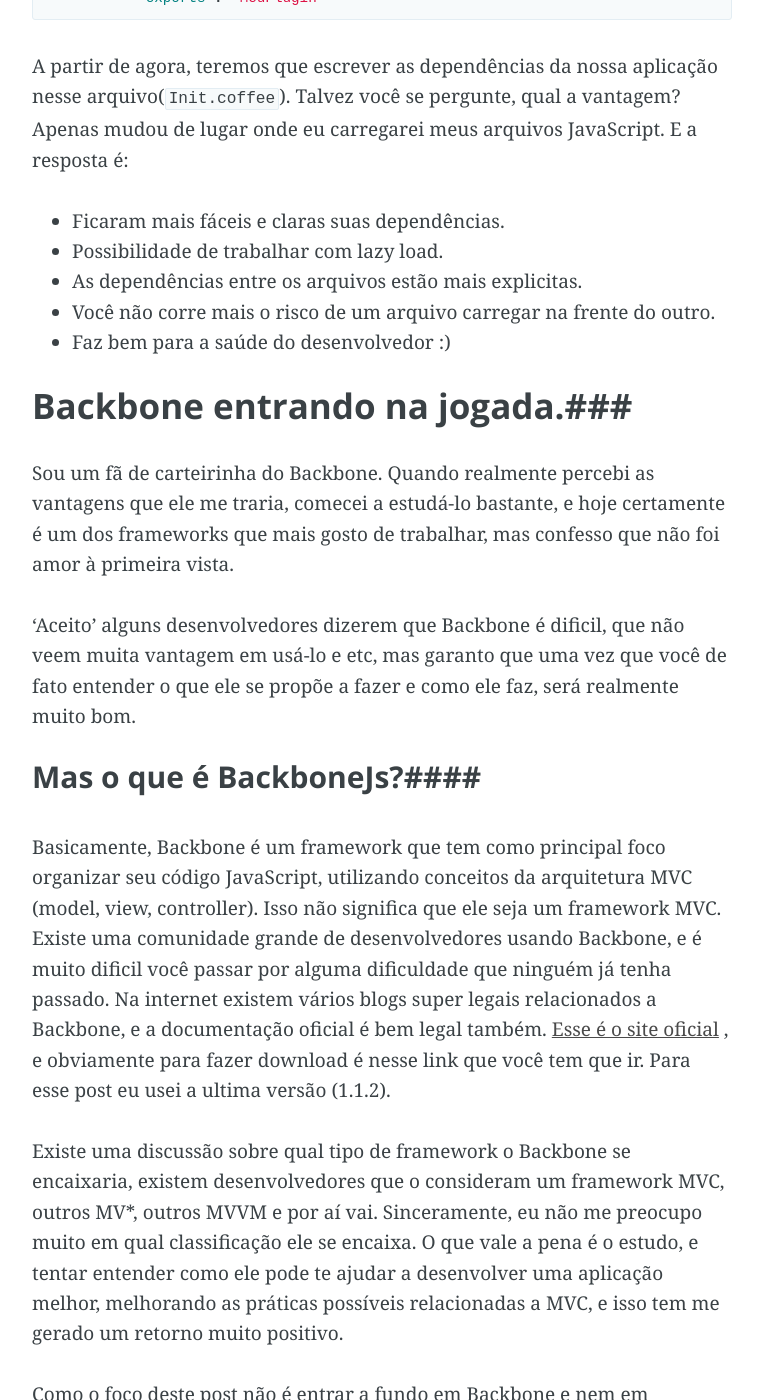
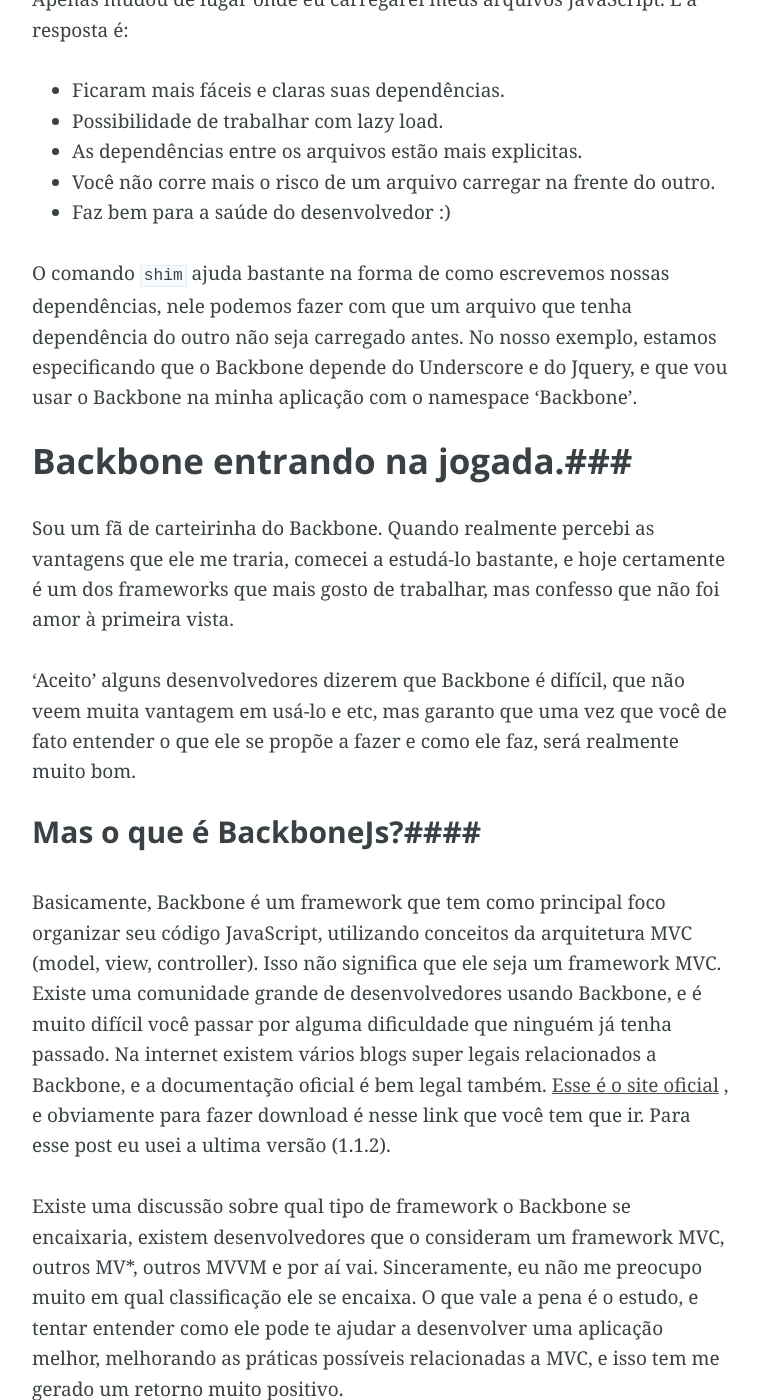
Before and after one commit to renancarvalho/blog, a Jekyll site: the page built from _posts/2014-06-03-comecando-require-backbone.markdown, in a window 1280 px wide and 1400 px high, scrolled down 3479 px. Shown: the whole window, without its empty margins (258-1021 px from the left). Built offline with Jekyll 4.4.1, drawn with Linux system fonts in a browser that asks for light colours; Markdown is read by kramdown in place of the engine named in the settings; comment, search, counter and statistics services are not loaded; some of the changed text lies outside the part shown.

Commit message:
Atualizando blog
atualização de posts.

```diff
--- a/_layouts/default.html
+++ b/_layouts/default.html
@@ -54,7 +54,7 @@
     </script>
 </body>
 
- <script type="text/javascript">
+    <script type="text/javascript">
     /* * * CONFIGURATION VARIABLES: EDIT BEFORE PASTING INTO YOUR WEBPAGE * * */
     var disqus_shortname = 'rcarvalhojscom'; // required: replace example with your forum shortname
 
--- a/_posts/2014-06-03-comecando-require-backbone.markdown
+++ b/_posts/2014-06-03-comecando-require-backbone.markdown
@@ -29,34 +28,25 @@
 ...............backbone.min.js
 ...............underscore.min.js
 ...............jquery.min.js
-...............yourplugin.min.js
-...............require.min.js
+...............seuPlugin.min.js
 .....views/
 .....models/
 {% endhighlight %}
 
 
 
-
 {% highlight html %}
-
-
-<!--Carregando seus varios arquivos javascript...-->
 <script src="scripts/lib/undesrscore.min.js"></script>
 <script src="scripts/lib/backbone.min.js"></script>
 <script src="scripts/lib/jquery.min.js"></script>
-<script src="scripts/lib/yourplugin.min.js"></script>
-<!--Carrega o que mais precisar...-->
-
+<script src="scripts/lib/seuPlugin.min.js"></script>
 {%endhighlight%}
-
-
 
 
 Legal, mas qual o problema?
 
-- Dificil saber exatamente as dependências entre os arquivos.
-- O browse carrega os arquivos de forma assyncrona. O que aconteceria se o Backbone, que tem uma forte dependência do Underscore, fosse carregado primeiro? Crash :(
+- Difícil saber exatamente as dependências entre os arquivos.
+- O browser carrega os arquivos de forma assíncrona. O que aconteceria se o Backbone, que tem uma forte dependência do Underscore, fosse carregado primeiro? Crash :(
 - Difícil manutenção e gerenciamento das dependências, conforme sua aplicação for crescendo.
 - Carregar tudo de uma vez, às vezes sem necessidade (lazy load fica impossível).
 - Não faz bem para a saúde do desenvolvedor.. hehehehe
@@ -70,31 +60,21 @@
 >"RequireJS is a JavaScript file and module loader. It is optimized for in-browser use, but it can be used in other JavaScript environments, like Rhino and Node. Using a modular script loader like RequireJS will improve the speed and quality of your code."
 
 
+
+Uma das ideias do Require é justamente gerenciar de forma mais simples as dependências que sua aplicação possui. No nosso caso, Jquery, Backbone, Underscore e seu plugin mágico.
+
 Para fazer o download do RequireJs [clique aqui][requireUrl]. Neste post foi utilizada a versão 2.1.13.
-
-
-Uma das ideias do Require é justamente gerenciar as dependências que sua aplicação possui. No nosso caso, Jquery, Backbone, Underscore e seu plugin mágico.
 
 
 ####Refatorando nosso arquivo html.####
 
 
 {% highlight html %}
-
-<!--Init.js é o arquivo em que iremos configurar nossas dependencias.-->
 <script data-main="init.js" src="scripts/lib/require.min.js"></script>
-
-
 {%endhighlight%}
 
 
-
 Agora não temos mais a necessidade de especificar todos os nossos arquivos JavaScript no arquivo html. Dessa forma, a responsabilidade passa a ser do RequireJs. Dentro do arquivo init.coffee é onde iremos configurar nossas dependências.
-
-
-
-
-
 
 {% highlight coffee%}
 root/
@@ -147,6 +126,9 @@
 - Faz bem para a saúde do desenvolvedor :)
 
 
+O comando `shim` ajuda bastante na forma de como escrevemos nossas dependências,
+nele podemos fazer com que um arquivo que tenha dependência do outro não seja carregado antes. No nosso exemplo, estamos especificando que o Backbone depende do Underscore e do Jquery, e que vou usar o Backbone na minha aplicação com o namespace 'Backbone'.
+
 
 ###Backbone entrando na jogada.###
 
@@ -154,14 +136,14 @@
 
 Sou um fã de carteirinha do Backbone. Quando realmente percebi as vantagens que ele me traria, comecei a estudá-lo bastante, e hoje certamente é um dos frameworks que mais gosto de trabalhar, mas confesso que não foi amor à primeira vista.
 
-'Aceito' alguns desenvolvedores dizerem que Backbone é dificil, que não veem muita vantagem em usá-lo e etc, mas garanto que uma vez que você de fato entender o que ele se propõe a fazer e como ele faz, será realmente muito bom.
+'Aceito' alguns desenvolvedores dizerem que Backbone é difícil, que não veem muita vantagem em usá-lo e etc, mas garanto que uma vez que você de fato entender o que ele se propõe a fazer e como ele faz, será realmente muito bom.
 
 
 ####Mas o que é BackboneJs?####
 
 
 
-Basicamente, Backbone é um framework que tem como principal foco organizar seu código JavaScript, utilizando conceitos da arquitetura MVC (model, view, controller). Isso não significa que ele seja um framework MVC. Existe uma comunidade grande de desenvolvedores usando Backbone, e é muito dificil você passar por alguma dificuldade que ninguém já tenha passado. Na internet existem vários blogs super legais relacionados a Backbone, e a documentação oficial é bem legal também. [Esse é o site oficial][backboneUrl] , e obviamente para fazer download é nesse link que você tem que ir. Para esse post eu usei a ultima versão (1.1.2).
+Basicamente, Backbone é um framework que tem como principal foco organizar seu código JavaScript, utilizando conceitos da arquitetura MVC (model, view, controller). Isso não significa que ele seja um framework MVC. Existe uma comunidade grande de desenvolvedores usando Backbone, e é muito difícil você passar por alguma dificuldade que ninguém já tenha passado. Na internet existem vários blogs super legais relacionados a Backbone, e a documentação oficial é bem legal também. [Esse é o site oficial][backboneUrl] , e obviamente para fazer download é nesse link que você tem que ir. Para esse post eu usei a ultima versão (1.1.2).
 
 Existe uma discussão sobre qual tipo de framework o Backbone se encaixaria, existem desenvolvedores que o consideram um framework MVC, outros MV*, outros MVVM e por aí vai. Sinceramente, eu não me preocupo muito em qual classificação ele se encaixa. O que vale a pena é o estudo, e tentar entender como ele pode te ajudar a desenvolver uma aplicação melhor, melhorando as práticas possíveis relacionadas a MVC, e isso tem me gerado um retorno muito positivo.
 
@@ -226,7 +207,6 @@
     require ["Router"], (Router) ->
         router = new Router()
         Backbone.history.start()
-
 {%endhighlight%}
 
 
```
Also changed, not shown: other parts of _posts/2014-06-03-comecando-require-backbone.markdown (+3 -6 lines), _layouts/post.html (+2 -7 lines), 5 other files.
